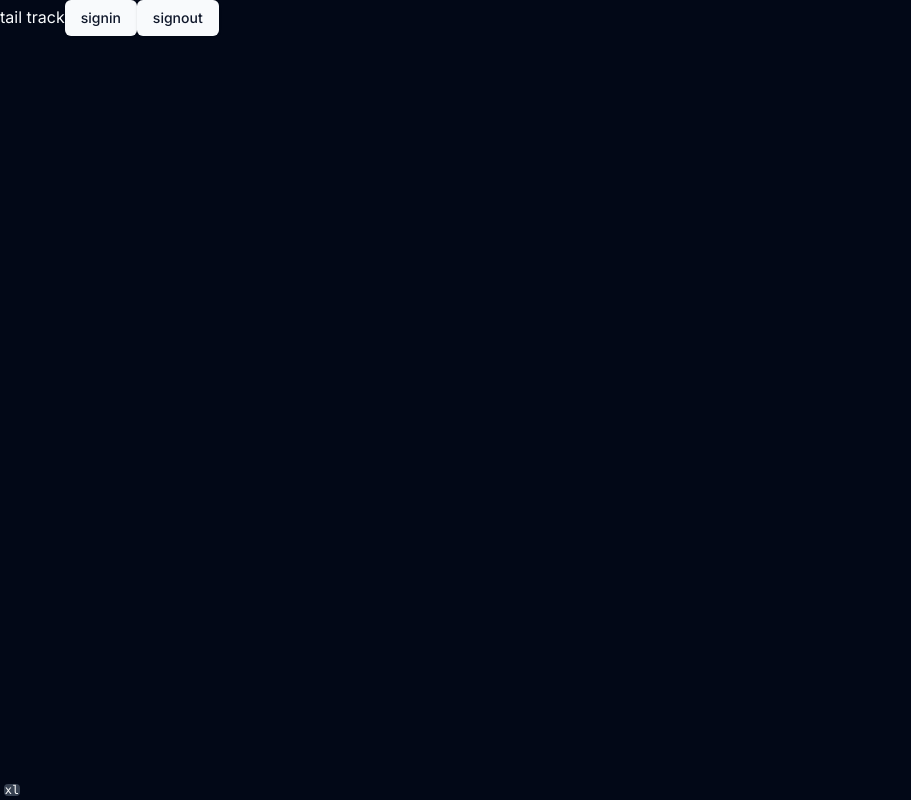
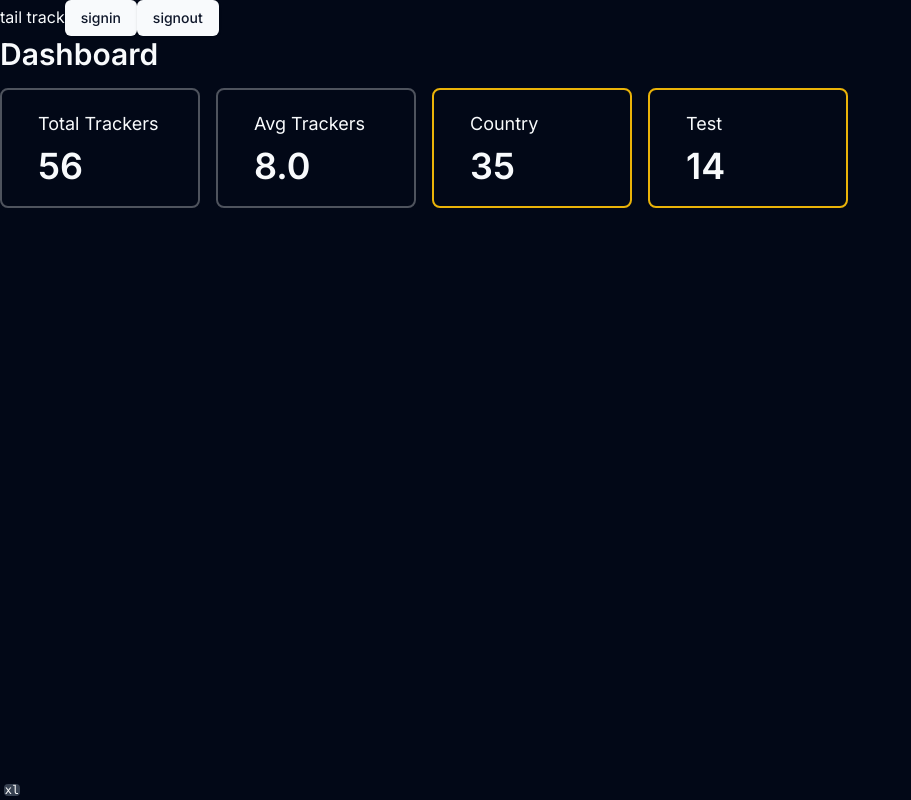
Before and after one commit to nishchay17/tail-track, a Next.js app: page / in a window 1280 px wide. Shown: the whole page, without its empty margins (0-911 px from the left). Built offline with nearby package versions, Linux system fonts and the light colour scheme; no server answers.

Commit message:
feat: analytics graph decoupled

```diff
--- a/app/(dashboard)/dashboard/page.tsx
+++ b/app/(dashboard)/dashboard/page.tsx
@@ -1,5 +1,7 @@
-import { cn } from "@/lib/utils";
 import { analytics } from "@/util/analytics";
+
+import "@/config/mock";
+import AnalyticsDashboard from "@/components/dashboard/analytics-dashboard";
 
 export const metadata = {
   title: "Dashboard",
@@ -7,101 +9,10 @@ export const metadata = {
 
 export const dynamic = "force-dynamic";
 
-type dataPoint = {
-  date: string;
-  count: number;
-  value?: string;
-};
-
 export default async function Page() {
   const TRACKING_DAYS = 7;
   const tracks = await analytics.retrieveDays("test", TRACKING_DAYS);
-  const tracksByDate: dataPoint[] = tracks.reduce((acc: dataPoint[], curr) => {
-    return [
-      ...acc,
-      {
-        date: curr.date,
-        count: curr.events.reduce((ac, cur) => {
-          return ac + Object.values(cur)[0]!;
-        }, 0),
-      },
-    ];
-  }, []);
-  const totalTracks = tracksByDate.reduce((acc, curr) => {
-    return acc + curr.count;
-  }, 0);
-  const avgTrackersPerDay = (totalTracks / TRACKING_DAYS).toFixed(1);
-
-  const metaData: Record<string, dataPoint[]> = {};
-  for (let i = 0; i < tracks.length; i++) {
-    const day = tracks[i];
-    if (!day) continue;
-    for (let j = 0; j < day.events.length; j++) {
-      const event = day.events[j];
-      if (!event) continue;
-      const key = Object.keys(event)[0]!;
-      const count = Object.values(event)[0]!;
-
-      const parsedKey = JSON.parse(key);
-      Object.keys(parsedKey).forEach((key) => {
-        metaData[key] = metaData[key] ?? [];
-        metaData[key].push({ date: day.date, count, value: parsedKey[key] });
-      });
-    }
-  }
-  Object.keys(metaData).map((key) => {
-    metaData[key] = metaData[key].reduce((acc: dataPoint[], curr) => {
-      const duplicate = acc.findIndex(
-        (it) => it.date === curr.date && it.value === curr.value
-      );
-      if (duplicate === -1) {
-        return [...acc, curr];
-      }
-      acc[duplicate].count += curr.count;
-      return acc;
-    }, []);
-  });
-
-  const cardData = [
-    {
-      name: "Total Trackers",
-      count: totalTracks,
-      custom: false,
-    },
-    {
-      name: "Avg Trackers",
-      count: avgTrackersPerDay,
-      custom: false,
-    },
-    ...Object.keys(metaData).map((key) => {
-      return {
-        name: key,
-        count: metaData[key].reduce((acc, curr) => acc + curr.count, 0),
-        custom: true,
-      };
-    }),
-  ];
-
-  return (
-    <>
-      <section>
-        <h1 className="text-3xl font-semibold mb-4">Dashboard</h1>
-        <div className="flex gap-4">
-          {cardData.map((it) => (
-            <div
-              key={it.name}
-              className={cn(
-                "rounded-lg border-2 min-w-[200px] border-white/30 px-9 py-5",
-                it.custom ? "border-yellow-500" : ""
-              )}
-            >
-              <p className="text-lg mb-2 capitalize">{it.name}</p>
-              <p className="text-4xl font-semibold">{it.count}</p>
-            </div>
-          ))}
-        </div>
-      </section>
-      <section></section>
-    </>
-  );
+  console.log(tracks);
+  console.log(tracks[6]);
+  return <AnalyticsDashboard tracks={tracks} trackingDays={TRACKING_DAYS} />;
 }
--- a/app/page.tsx
+++ b/app/page.tsx
@@ -3,6 +3,8 @@
 import { signIn, signOut } from "next-auth/react";
 
 import { Button } from "@/components/ui/button";
+import AnalyticsDashboard from "@/components/dashboard/analytics-dashboard";
+import { mockTracker } from "@/config/mock";
 
 export default function Home() {
   return (
@@ -24,6 +26,7 @@ export default function Home() {
       >
         signout
       </Button>
+      <AnalyticsDashboard tracks={mockTracker} trackingDays={7} />
     </main>
   );
 }
--- /dev/null
+++ b/components/dashboard/analytics-dashboard.tsx
@@ -0,0 +1,107 @@
+import { cn } from "@/lib/utils";
+import { RetrieveDaysReturnType } from "@/util/analytics";
+
+type dataPoint = {
+  date: string;
+  count: number;
+  value?: string;
+};
+
+function AnalyticsDashboard({
+  tracks,
+  trackingDays,
+}: {
+  tracks: RetrieveDaysReturnType;
+  trackingDays: number;
+}) {
+  const tracksByDate: dataPoint[] = tracks.reduce((acc: dataPoint[], curr) => {
+    return [
+      ...acc,
+      {
+        date: curr.date,
+        count: curr.events.reduce((ac, cur) => {
+          return ac + Object.values(cur)[0]!;
+        }, 0),
+      },
+    ];
+  }, []);
+  const totalTracks = tracksByDate.reduce((acc, curr) => {
+    return acc + curr.count;
+  }, 0);
+  const avgTrackersPerDay = (totalTracks / trackingDays).toFixed(1);
+
+  const metaData: Record<string, dataPoint[]> = {};
+  for (let i = 0; i < tracks.length; i++) {
+    const day = tracks[i];
+    if (!day) continue;
+    for (let j = 0; j < day.events.length; j++) {
+      const event = day.events[j];
+      if (!event) continue;
+      const key = Object.keys(event)[0]!;
+      const count = Object.values(event)[0]!;
+
+      const parsedKey = JSON.parse(key);
+      Object.keys(parsedKey).forEach((key) => {
+        metaData[key] = metaData[key] ?? [];
+        metaData[key].push({ date: day.date, count, value: parsedKey[key] });
+      });
+    }
+  }
+  Object.keys(metaData).map((key) => {
+    metaData[key] = metaData[key].reduce((acc: dataPoint[], curr) => {
+      const duplicate = acc.findIndex(
+        (it) => it.date === curr.date && it.value === curr.value
+      );
+      if (duplicate === -1) {
+        return [...acc, curr];
+      }
+      acc[duplicate].count += curr.count;
+      return acc;
+    }, []);
+  });
+
+  const cardData = [
+    {
+      name: "Total Trackers",
+      count: totalTracks,
+      custom: false,
+    },
+    {
+      name: "Avg Trackers",
+      count: avgTrackersPerDay,
+      custom: false,
+    },
+    ...Object.keys(metaData).map((key) => {
+      return {
+        name: key,
+        count: metaData[key].reduce((acc, curr) => acc + curr.count, 0),
+        custom: true,
+      };
+    }),
+  ];
+
+  return (
+    <>
+      <section>
+        <h1 className="text-3xl font-semibold mb-4">Dashboard</h1>
+        <div className="flex gap-4">
+          {cardData.map((it) => (
+            <div
+              key={it.name}
+              className={cn(
+                "rounded-lg border-2 min-w-[200px] border-white/30 px-9 py-5",
+                it.custom ? "border-yellow-500" : ""
+              )}
+            >
+              <p className="text-lg mb-2 capitalize">{it.name}</p>
+              <p className="text-4xl font-semibold">{it.count}</p>
+            </div>
+          ))}
+        </div>
+      </section>
+      <section></section>
+    </>
+  );
+}
+
+export default AnalyticsDashboard;
--- /dev/null
+++ b/config/mock.ts
@@ -0,0 +1,16 @@
+import { getDate } from "@/lib/utils";
+import { RetrieveDaysReturnType } from "@/util/analytics";
+
+export const mockTracker = Array(7)
+  .fill(0)
+  .map((_, idx) => ({
+    date: getDate(idx),
+    events: [
+      { '{"country":"us"}': 1 },
+      { '{"country":"india","test":"hello"}': 1 },
+      { '{"country":"india","test":"s"}': 1 },
+      { "{}": 3 },
+      { '{"country":"india"}': 2 },
+    ],
+  }))
+  .reverse() as unknown as RetrieveDaysReturnType;
--- a/util/analytics.ts
+++ b/util/analytics.ts
@@ -68,3 +68,9 @@ export class Analytics {
 }
 
 export const analytics = new Analytics();
+export type RetrieveDaysReturnType = {
+  date: string;
+  events: {
+    [x: string]: number;
+  }[];
+}[];
```
